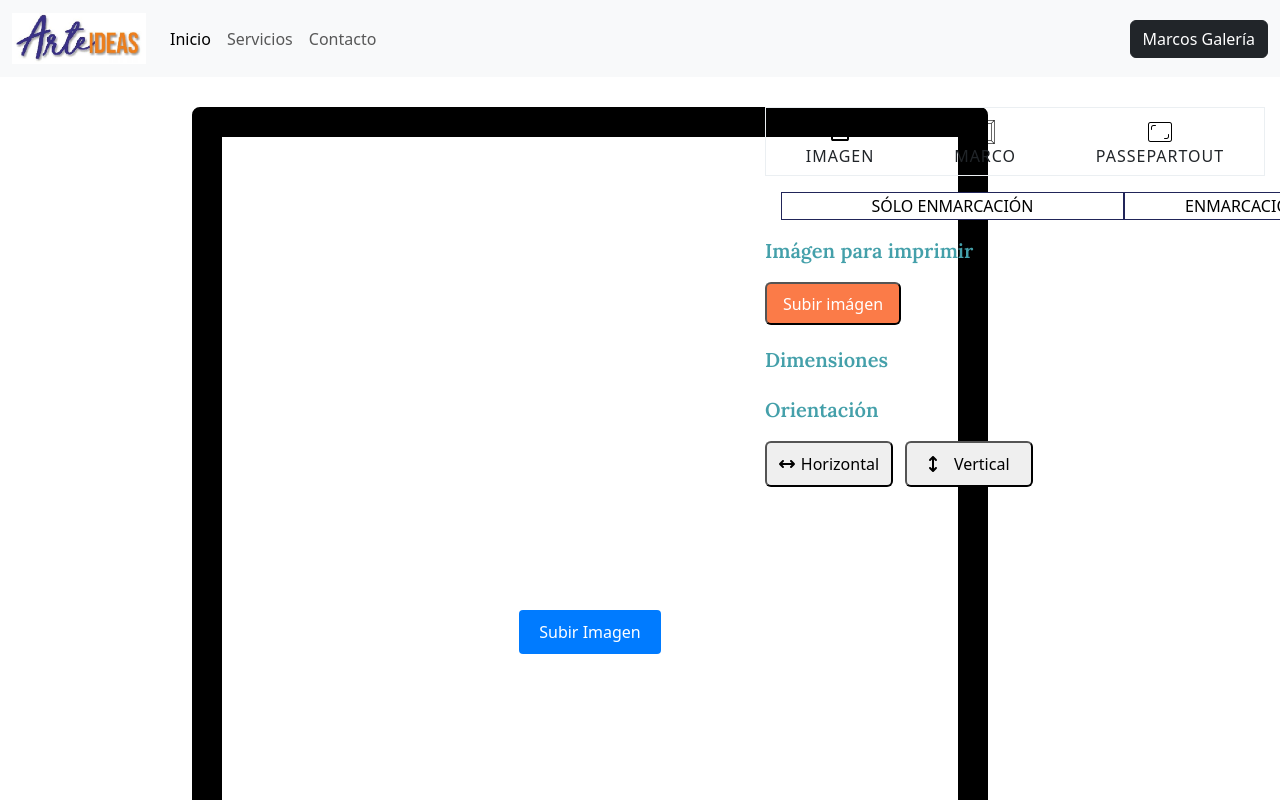
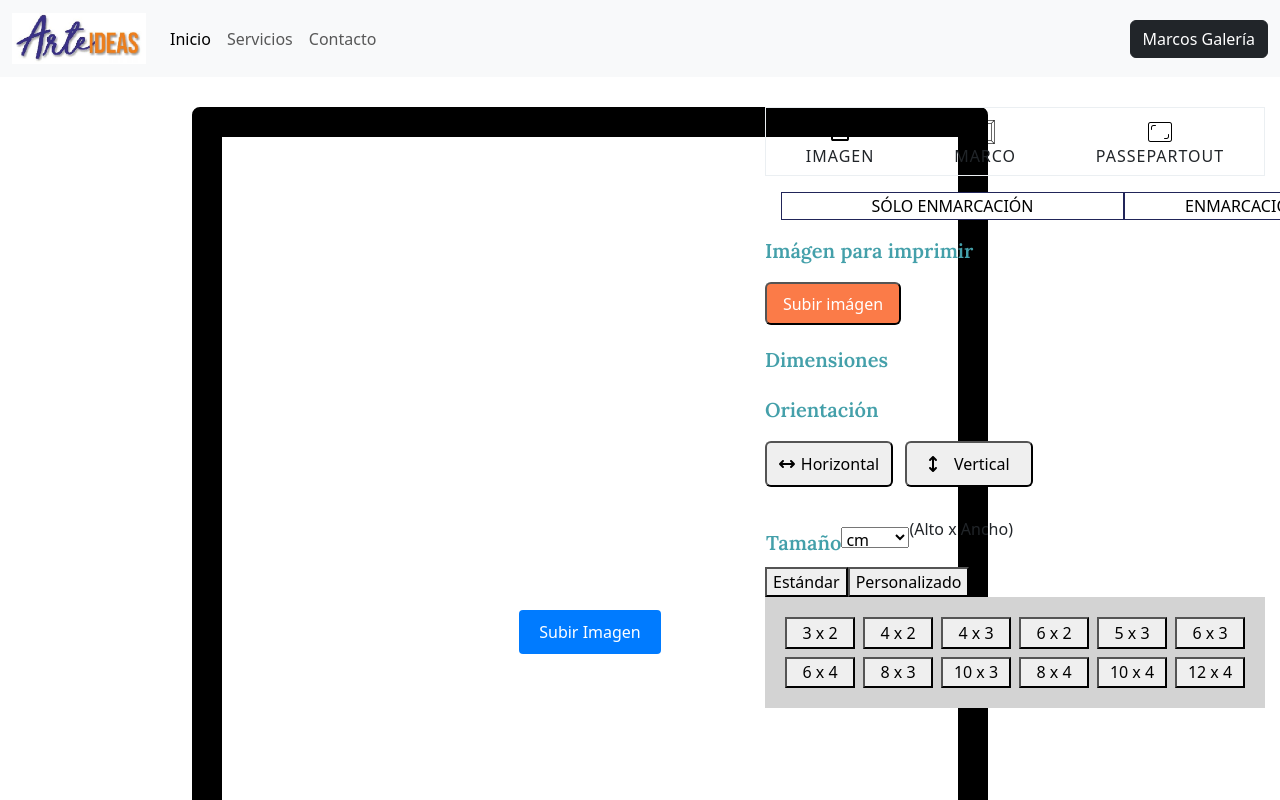
Before and after one commit to end1996/webForm, a React (Vite) app: page / in a window 1280 px wide. Shown: the top 800 px of the page. Built offline with nearby package versions, Linux system fonts and the light colour scheme.

Commit message:
Container de tamaños

```diff
--- a/src/App.tsx
+++ b/src/App.tsx
@@ -4,6 +4,7 @@ import Iconos from "./components/Screens/Formulario/Iconos";
 import BotonesEnmarcado from "./components/Screens/Formulario/BotonesEnmarcado";
 import SubirImagen from "./components/Screens/Formulario/SubirImagen";
 import Dimensiones from "./components/Screens/Formulario/Dimensiones";
+import Tamanios from "./components/Screens/Formulario/Tamanios";
 import styles from './App.module.css';
 
 function App() {
@@ -18,6 +19,7 @@ function App() {
         <BotonesEnmarcado />
         <SubirImagen />
         <Dimensiones  />
+        <Tamanios />
       </div>
     </div>
   </>
--- a/src/components/Screens/Formulario/Dimensiones.module.css
+++ b/src/components/Screens/Formulario/Dimensiones.module.css
@@ -10,6 +10,7 @@
 .dimensionesContainer {
     display: flex;
     gap: 12px;
+    padding-bottom: 20px;
 }
 
 .orientationButton {
--- /dev/null
+++ b/src/components/Screens/Formulario/Tamanios.module.css
@@ -0,0 +1,43 @@
+.tamaniosContainer {
+    display: flex;
+    flex-direction: column;
+}
+
+.textTitle {
+    font-size: 20px;
+    color: #44A0AA;
+    font-weight: 600;
+    line-height: 30px;
+    font-family: "Lora", serif;
+    margin-top: 20px;
+}
+
+.textSecondary {
+    text-align: center;
+    justify-content: center;
+}
+
+.tamanioSelectContainer {
+    display: flex;
+    width: 100%;
+    justify-content: left;
+    align-items: center;
+    border: 1px solid #0000;
+}
+
+.tamanioSelect {
+    height: 21px;
+    width: 68px;
+}
+
+.gridDimensiones {
+    display: grid;
+    grid-template-columns: repeat(6, 1fr);
+    grid-template-rows: repeat(2, 1fr);
+    grid-column-gap: 8px;
+    grid-row-gap: 8px;
+    width: 100%;
+    height: 111px;
+    padding: 20px;
+    background-color: lightgray;
+    }
--- /dev/null
+++ b/src/components/Screens/Formulario/Tamanios.tsx
@@ -0,0 +1,36 @@
+import styles from './Tamanios.module.css'
+
+function tamanios() {
+    return (
+        <div className={styles.tamaniosContainer}>
+            <div className={styles.tamanioSelectContainer}>
+                <h2 className={styles.textTitle}>Tamaño</h2>
+                <select className={styles.tamanioSelect}>
+                    <option>cm</option>
+                    <option>mts</option>
+                </select>
+                <p className={styles.textSecondary}>(Alto x Ancho)</p>
+            </div>
+            <div className={styles.tamanioButtonsContainer}>
+                <button>Estándar</button>
+                <button>Personalizado</button>
+            </div>
+                <div className={styles.gridDimensiones}>
+                    <button>3 x 2</button>
+                    <button>4 x 2</button>
+                    <button>4 x 3</button>
+                    <button>6 x 2</button>
+                    <button>5 x 3</button>
+                    <button>6 x 3</button>
+                    <button>6 x 4</button>
+                    <button>8 x 3</button>
+                    <button>10 x 3</button>
+                    <button>8 x 4</button>
+                    <button>10 x 4</button>
+                    <button>12 x 4</button>
+                </div>
+            </div>
+    )
+}
+
+export default tamanios;
```
Also changed, not shown: src/components/Screens/Formulario/TextInputComentarios.module.css (added), src/components/Screens/Formulario/TextInputComentarios.tsx (added).
